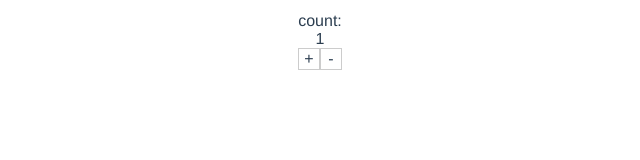
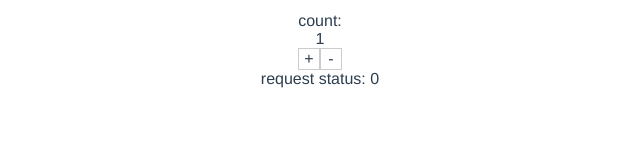
Before and after one commit to xuchenchenBoy/vue-template-base, a Vue app: page /#/ in a window 1280 px wide. Shown: the part 138-298 px from the top of the page, without its empty margins (320-960 px from the left). Built offline with nearby package versions, Linux system fonts and the light colour scheme.

Commit message:
add request demo

```diff
--- a/src/views/home/Home.vue
+++ b/src/views/home/Home.vue
@@ -13,6 +13,9 @@
       <span class="btn" @click="doAddAction">+</span>
       <span class="btn" @click="doDECAction">-</span>
     </div>
+    <div @click="doRequest">
+      request status: {{status}}
+    </div>
   </div>
 </template>
 
@@ -26,7 +29,8 @@ export default {
   },
   computed: {
     ...mapState({
-      count: (state) => state.homeVuex.count
+      count: (state) => state.homeVuex.count,
+      status: (state) => state.homeVuex.status
     }),
     ...mapGetters(['getCount'])
   },
@@ -37,7 +41,10 @@ export default {
     doDECAction () {
       this.calcuateDEC()
     },
-    ...mapActions(['calcuateAdd', 'calcuateDEC'])
+    doRequest () {
+      this.requestStatus()
+    },
+    ...mapActions(['calcuateAdd', 'calcuateDEC', 'requestStatus'])
   }
 }
 </script>
--- a/src/vuexs/home.js
+++ b/src/vuexs/home.js
@@ -1,15 +1,30 @@
 const homeVuex = {
   state: {
-    count: 1
+    count: 1,
+    status: 0
   },
   getters: { // 可以缓存计算的值，作为公用的值
     getCount: state => (state.count)
   },
   mutations: { // mutations,即由action触发改变state，需同步操作
     increment: state => state.count++,
-    decrement: state => state.count--
+    decrement: state => state.count--,
+    loading: state => { state.status = 1 },
+    success: state => { state.status = 2 },
+    error: state => { state.status = 3 }
   },
   actions: { // actions,可以触发mutations
+    requestStatus ({state, commit, rootState}, params) {
+      commit('loading')
+
+      fetch('https://www.baidu.com')
+      .then((res) => {
+        commit('success')
+      })
+      .catch(() => {
+        commit('error')
+      })
+    },
     calcuateAdd ({state, commit, rootState}, params) {
       commit('increment')
     },
```
